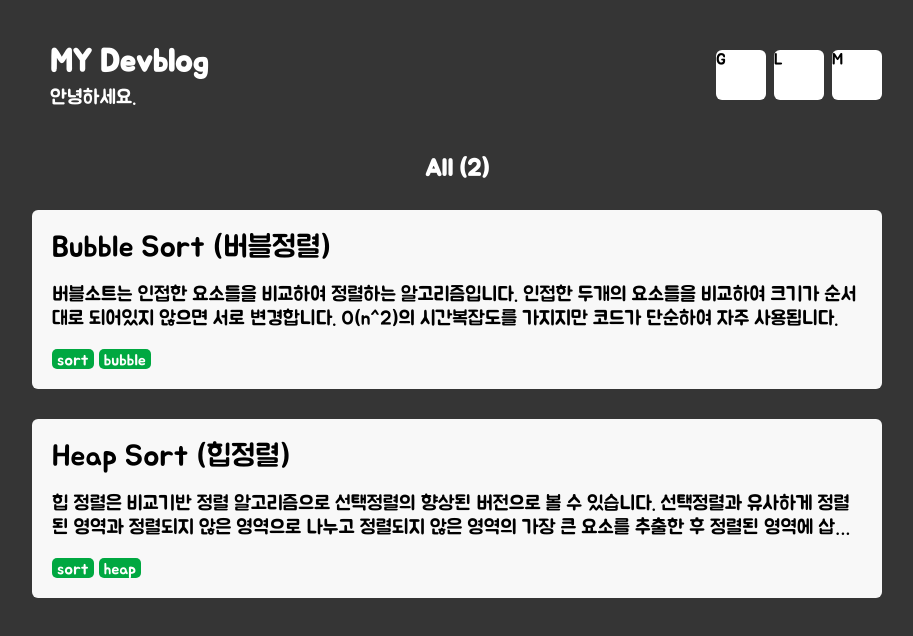
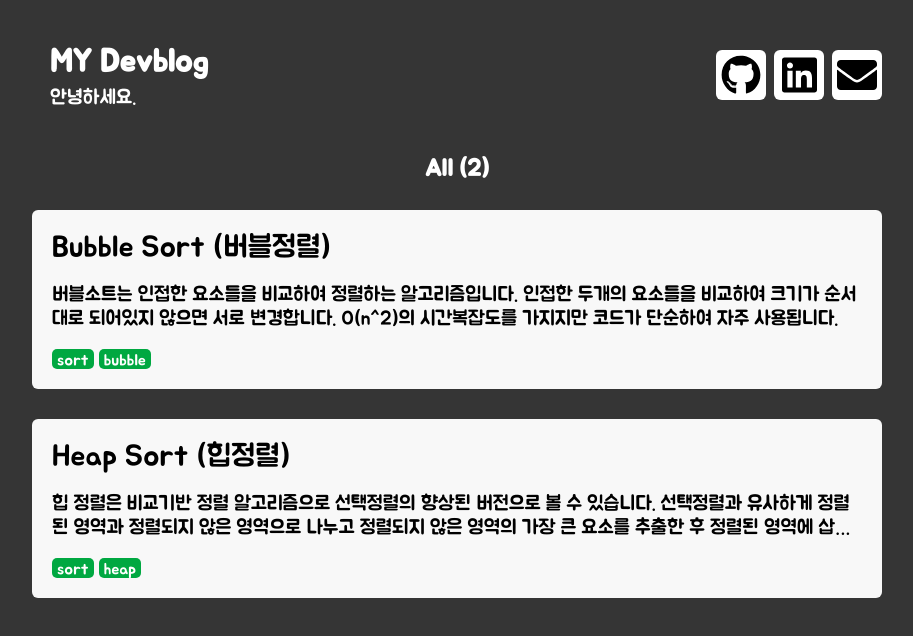
Before and after one commit to minyong-jeong/blog, a React (Create React App) app: page / in a window 1280 px wide. Shown: the top 636 px of the page, without its empty margins (183-1096 px from the left). Built offline with nearby package versions, Linux system fonts and the light colour scheme.

Commit message:
Add social buttons to nav

```diff
--- a/package.json
+++ b/package.json
@@ -4,6 +4,10 @@
   "private": true,
   "homepage": "http://minyong-jeong.github.io/blog",
   "dependencies": {
+    "@fortawesome/fontawesome-svg-core": "^1.2.34",
+    "@fortawesome/free-brands-svg-icons": "^5.15.2",
+    "@fortawesome/free-solid-svg-icons": "^5.15.2",
+    "@fortawesome/react-fontawesome": "^0.1.14",
     "@testing-library/jest-dom": "^5.11.4",
     "@testing-library/react": "^11.1.0",
     "@testing-library/user-event": "^12.1.10",
--- a/src/components/Nav/Nav.js
+++ b/src/components/Nav/Nav.js
@@ -1,9 +1,16 @@
 import React from 'react';
 import { Link } from 'react-router-dom';
+import { FontAwesomeIcon } from '@fortawesome/react-fontawesome';
+import { faEnvelope } from '@fortawesome/free-solid-svg-icons';
+import { faGithub, faLinkedin } from '@fortawesome/free-brands-svg-icons';
 
 import './Nav.scss';
 
 const Nav = () => {
+    const handleClick = (url) => {
+        window.location.assign(url);
+    }
+
     return (
         <Link to="/" className="nav">
             <div className="profile">
@@ -13,9 +20,15 @@ const Nav = () => {
                 </div>
             </div>
             <div className="social-buttons">
-                <div className="social-button">G</div>
-                <div className="social-button">L</div>
-                <div className="social-button">M</div>
+                <div className="social-button" onClick={() => handleClick('https://github.com/minyong-jeong')}>
+                    <FontAwesomeIcon icon={faGithub}></FontAwesomeIcon>
+                </div>
+                <div className="social-button" onClick={() => handleClick('https://www.linkedin.com/in/%EB%AF%BC%EC%9A%A9-%EC%A0%95-605408147/?locale=en_US')}>
+                    <FontAwesomeIcon icon={faLinkedin}></FontAwesomeIcon>
+                </div>
+                <div className="social-button" onClick={() => handleClick('mailto:jmy3155@gmail.com')}>
+                    <FontAwesomeIcon icon={faEnvelope}></FontAwesomeIcon>
+                </div>
             </div>
         </Link>
     );
--- a/src/components/Nav/Nav.scss
+++ b/src/components/Nav/Nav.scss
@@ -40,12 +40,21 @@
         justify-content: center;
 
         .social-button {
+            display: flex;
+            justify-content: center;
+            align-items: center;
             color: black;
             background-color: white;
             width: 50px;
             height: 50px;
             margin-left: 8px;
             border-radius: 6px;
+            font-size: 40px;
+            transition: 0.2s;
+
+            &:hover {
+                transform: translateY(-2px);
+            }
         }
     }
 }
```
Also changed, not shown: 1 other file (tests, documents, lock files or other folders).
